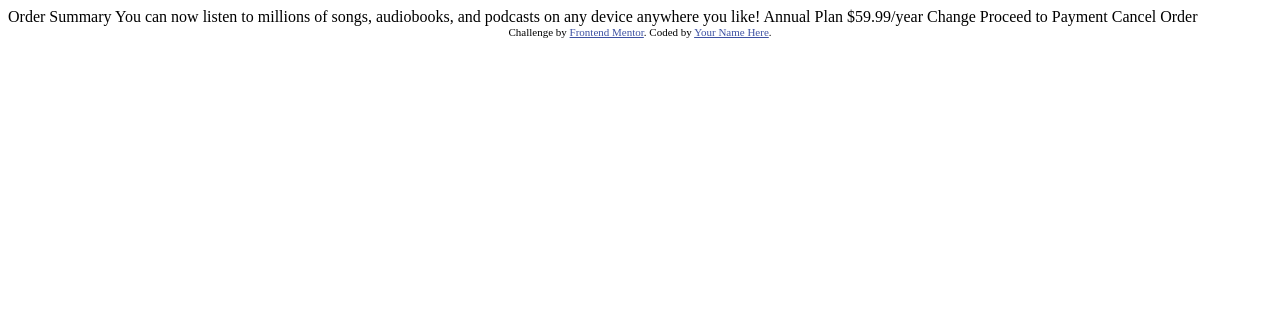
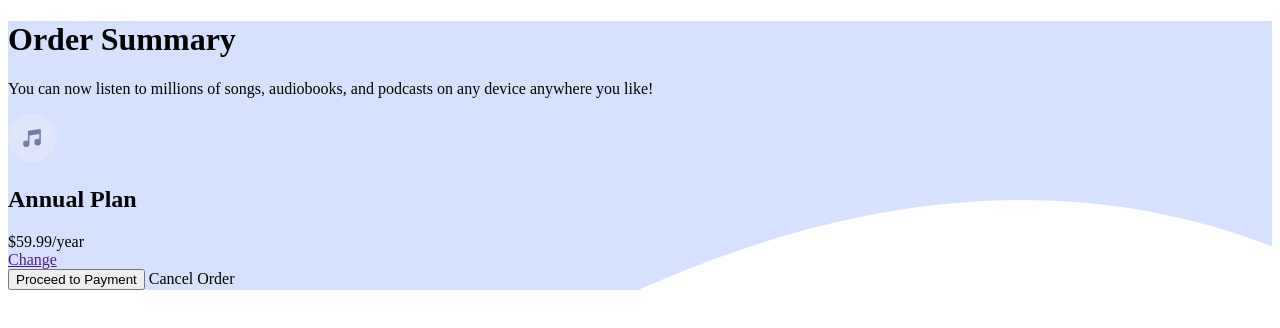
Before and after one commit to iftakarkaysar/Order_Summary_Card, a plain HTML site: page index.html in a window 1280 px wide. Drawn offline with Linux system fonts and the light colour scheme.

Commit message:
Added More Styling
Styling

```diff
--- a/index.html
+++ b/index.html
@@ -7,31 +7,42 @@
   <link rel="icon" type="image/png" sizes="32x32" href="./images/favicon-32x32.png">
 
   <title>Frontend Mentor | Order summary card</title>
-
-  <!-- Feel free to remove these styles or customise in your own stylesheet 👍 -->
-  <style>
-    .attribution { font-size: 11px; text-align: center; }
-    .attribution a { color: hsl(228, 45%, 44%); }
-  </style>
+  <link rel="stylesheet" href="style.css">
 </head>
 <body>
 
-  Order Summary
+  <div class="container_1">
 
-  You can now listen to millions of songs, audiobooks, and podcasts on any
-  device anywhere you like!
+    <h1>Order Summary</h1>
 
-  Annual Plan
-  $59.99/year
+    <p>You can now listen to millions of songs, audiobooks, and podcasts on any
+      device anywhere you like!</p>
 
-  Change
 
-  Proceed to Payment
-  Cancel Order
+    <div class="container_2">
 
-  <div class="attribution">
-    Challenge by <a href="https://www.frontendmentor.io?ref=challenge" target="_blank">Frontend Mentor</a>.
-    Coded by <a href="#">Your Name Here</a>.
+      <img src="images/icon-music.svg" alt="">
+
+      <div class="container_3">
+
+        <h2>Annual Plan</h2>
+
+        <span class="price">$59.99/year</span>
+
+      </div>
+
+      <a href="" class="change">Change</a>
+
+    </div>
+
+    <button class="proceed">Proceed to Payment</button>
+
+    <span class="cancel">Cancel Order</span>
+
   </div>
+
+
+
+
 </body>
 </html>
--- /dev/null
+++ b/style.css
@@ -0,0 +1,8 @@
+.container_1 {
+    background-image: url("images/pattern-background-desktop.svg");
+    max-width: 100%;
+    max-height: 100%;
+    background-repeat: no-repeat;
+    background-position:center;
+    margin: auto;
+}
```
Also changed, not shown: app.js (added).
